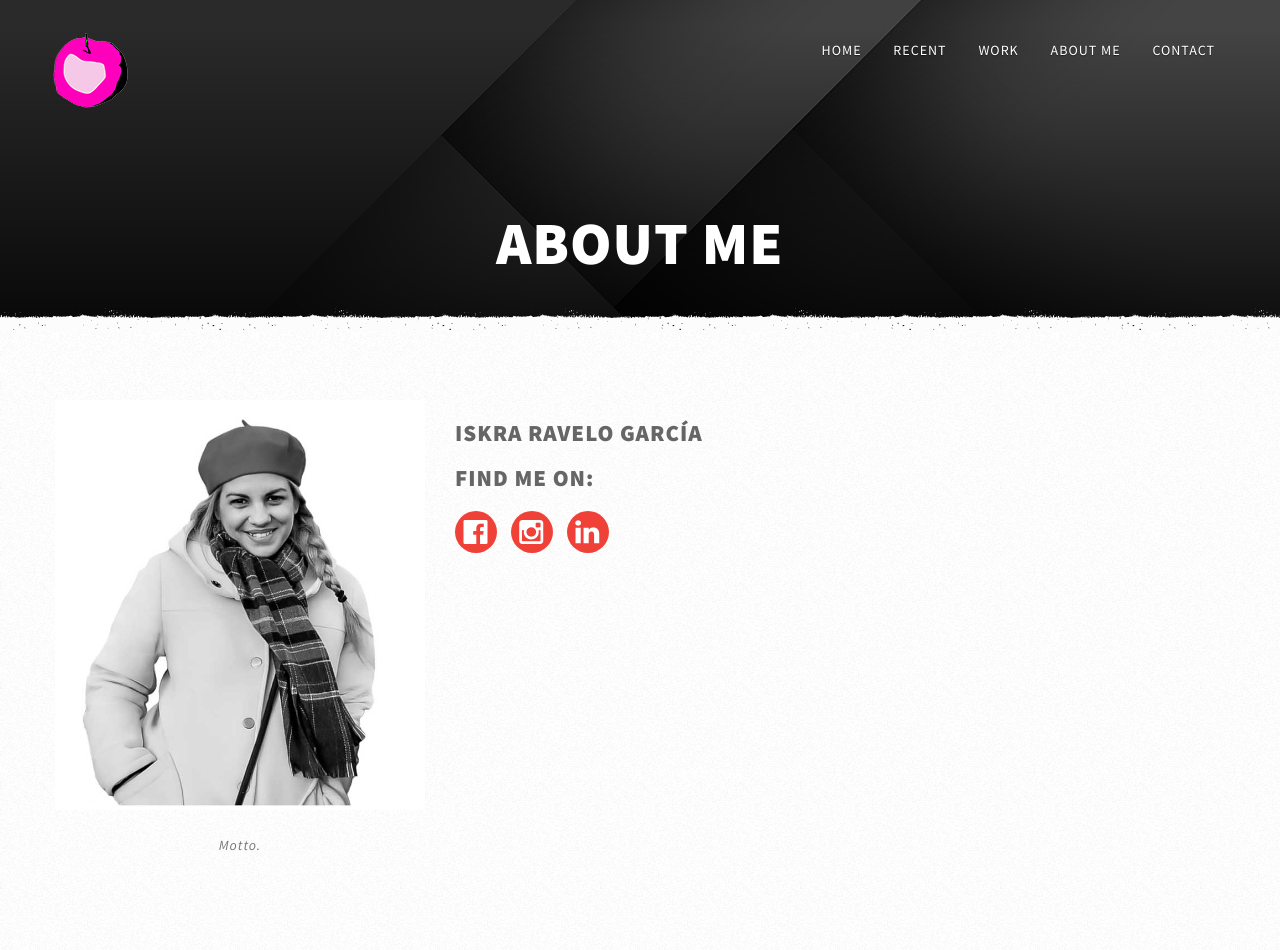
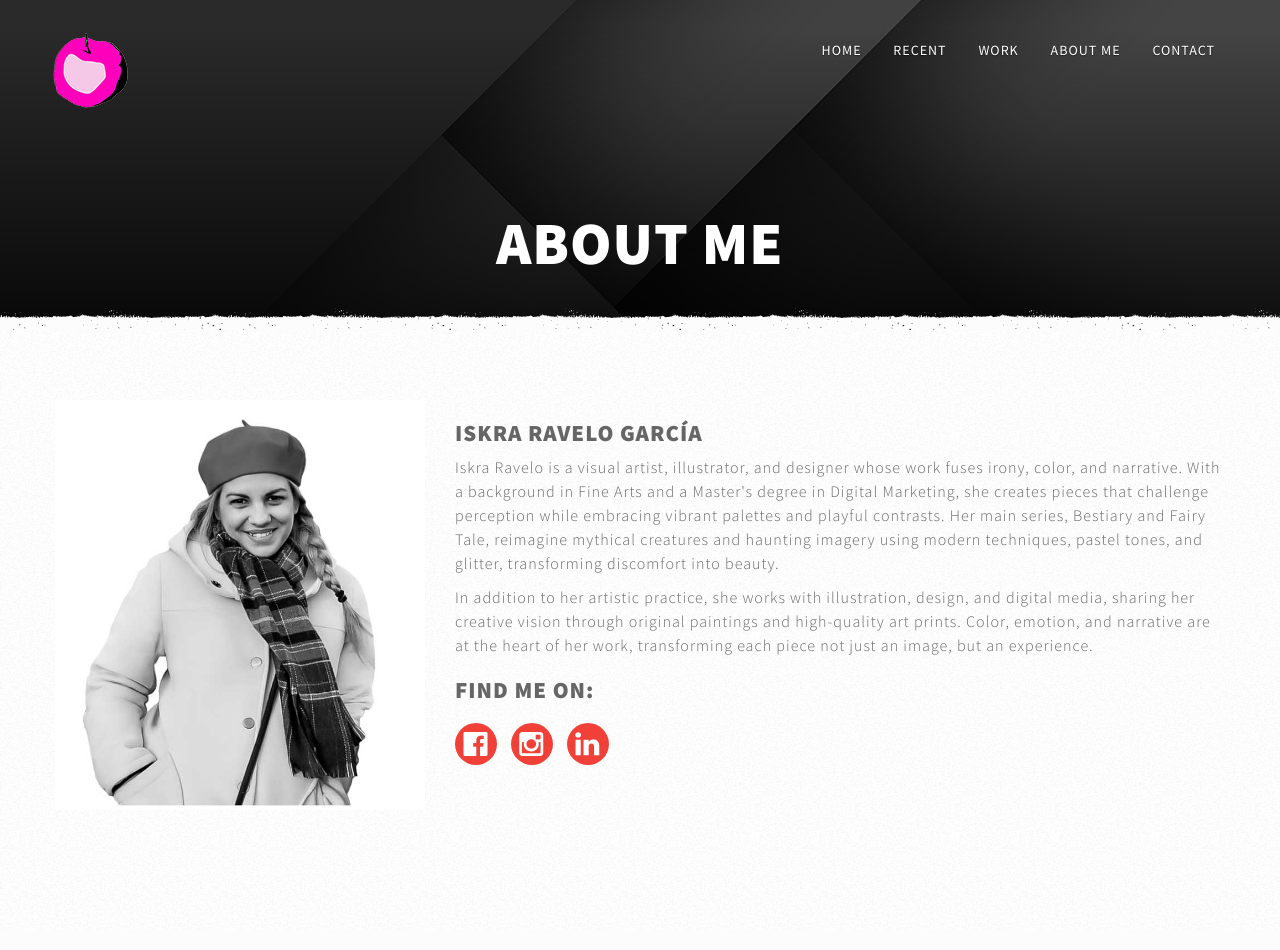
Before and after one commit to beovideskevin/TheArtGalleryDesign, a Django app: page /about in a window 1280 px wide. After the commit the page ends 806 px from the top, so only its background shows below. Run offline with Django 5.2, Linux system fonts and the light colour scheme; some libraries are stand-ins or nearby versions.

Commit message:
contact form and about

```diff
--- a/www/templates/about.html
+++ b/www/templates/about.html
@@ -7,6 +7,7 @@
 
 {% block header %}
 <link rel="canonical" content="https://www.theartgallerydesign.com/about" />
+<meta name="keywords" content="{{ keywords }}" />
 {% endblock %}
 
 {% block menu %}
@@ -18,24 +19,15 @@
     <div class="row">
         <div class="col-md4 col-sm-4 col-xs-12">
             <img src="{% static '/assets/images/portrait.jpg' %}" alt="Self portrait. I don't know what I am, I just go about it." />
-            <span class="caption text-muted">Motto.</span>
+            <span class="caption text-muted"></span>
         </div>
         <div class="col-md8 col-sm-8 col-xs-12 nicelinks">
             <h3>Iskra Ravelo García</h3>
             <p>
-
+                Iskra Ravelo is a visual artist, illustrator, and designer whose work fuses irony, color, and narrative. With a background in Fine Arts and a Master's degree in Digital Marketing, she creates pieces that challenge perception while embracing vibrant palettes and playful contrasts. Her main series, Bestiary and Fairy Tale, reimagine mythical creatures and haunting imagery using modern techniques, pastel tones, and glitter, transforming discomfort into beauty.
             </p>
-            <h3> </h3>
             <p>
-
-            </p>
-            <h3> </h3>
-            <p>
-
-            </p>
-            <h3> </h3>
-            <p>
-
+                In addition to her artistic practice, she works with illustration, design, and digital media, sharing her creative vision through original paintings and high-quality art prints. Color, emotion, and narrative are at the heart of her work, transforming each piece not just an image, but an experience.
             </p>
 
             <!-- Social Icons -->
@@ -61,9 +53,3 @@
 
 </div>
 {% endblock %}
-
-{% block footer %}
-{% include 'partials/footer.html' %}
-{% endblock %}
-
-{% block script %}{% endblock %}
--- a/www/templates/home.html
+++ b/www/templates/home.html
@@ -7,6 +7,7 @@
 
 {% block header %}
 <link rel="canonical" content="https://www.theartgallerydesign.com/" />
+<meta name="keywords" content="{{ keywords }}" />
 {% endblock %}
 
 {% block menu %}
@@ -195,5 +196,3 @@
 {% block footer %}
 {% include 'partials/footer.html' %}
 {% endblock %}
-
-{% block script %}{% endblock %}
--- a/www/templates/partials/meta.html
+++ b/www/templates/partials/meta.html
@@ -7,7 +7,6 @@
 <title>Iskra Ravelo - Contemporary Art and Illustration</title>
 
 <!-- Meta -->
-<meta name="keywords" content="" />
 <meta name="description" content="Contemporary art and illustration with a unique style where color and technique create visual impact; original works that fuse tradition and modernity, conveying authenticity, emotion, and innovation." />
 <meta name="author" content="Iskra Ravelo" />
 
--- a/www/views.py
+++ b/www/views.py
@@ -9,12 +9,15 @@ logger = logging.getLogger(__name__)
 
 # Create your views here.
 def home(request):
-    return render(request, "home.html", {})
+    return render(request, "home.html", {
+        "keywords": "art portfolio, contemporary painting, colorful illustration, fine art prints, modern artist",
+    })
 
 def painting(request):
     category = Category.objects.get(name="painting")
     images = Artwork.objects.filter(category=category).order_by('index')
     return render(request, "gallery.html", {
+        "keywords": "contemporary art, original paintings, abstract painting, colorful artwork",
         "images": images,
         "active": "painting",
     })
@@ -23,6 +26,7 @@ def illustration(request):
     category = Category.objects.get(name="illustration")
     images = Artwork.objects.filter(category=category).order_by('index')
     return render(request, "gallery.html", {
+        "keywords": "illustration portfolio, custom illustration, book illustration, digital illustration",
         "images": images,
         "active": "illustration",
     })
@@ -31,6 +35,7 @@ def design(request):
     category = Category.objects.get(name="design")
     images = Artwork.objects.filter(category=category).order_by('index')
     return render(request, "gallery.html", {
+        "keywords": "graphic design, creative designer, branding and design",
         "images": images,
         "active": "design",
     })
@@ -39,6 +44,7 @@ def photography(request):
     category = Category.objects.get(name="photography")
     images = Artwork.objects.filter(category=category).order_by('index')
     return render(request, "gallery.html", {
+        "keywords": "fine art photography, creative photography, photo art prints",
         "images": images,
         "active": "photography",
     })
@@ -47,6 +53,7 @@ def installation(request):
     category = Category.objects.get(name="installation")
     images = Artwork.objects.filter(category=category).order_by('index')
     return render(request, "gallery.html", {
+        "keywords": "art installations, contemporary installations, site-specific art",
         "images": images,
         "active": "installation",
     })
@@ -55,6 +62,7 @@ def recent(request):
     category = Category.objects.get(name="recent")
     images = Artwork.objects.filter(category=category).order_by('index')
     return render(request, "gallery.html", {
+        "keywords": "new artworks, latest collection, art updates, recent paintings, creative projects",
         "images": images,
         "active": "recent",
     })
@@ -68,12 +76,15 @@ def gallery(request, cat):
 
     images = Artwork.objects.filter(category=category).order_by('index')
     return render(request, "gallery.html", {
+        "keywords": "art portfolio, contemporary painting, colorful illustration, fine art prints, modern artist",
         "images": images,
         "active": "photography",
     })
 
 def about(request):
-    return render(request, "about.html", {})
+    return render(request, "about.html", {
+        "keywords": "artist portfolio, creative visual artist, contemporary artist",
+    })
 
 def contact(request):
     sent = False
@@ -89,6 +100,7 @@ def contact(request):
         if (name == "" or email == "" or is_valid_email(email) is False or message == ""
                 or turnstile_response == '' or nothing != ""):
             return render(request, "contact.html", {
+                "keywords": "art portfolio, contemporary painting, colorful illustration, fine art prints, modern artistt",
                 "error": True,
                 "name": name,
                 "email": email,
@@ -97,6 +109,7 @@ def contact(request):
 
         if validate_turnstile(secret, turnstile_response, remote_ip) is False:
             return render(request, "contact.html", {
+                "keywords": "art portfolio, contemporary painting, colorful illustration, fine art prints, modern artist",
                 "error": True,
                 "name": name,
                 "email": email,
@@ -117,5 +130,6 @@ def contact(request):
         )
 
     return render(request, "contact.html", {
+        "keywords": "art portfolio, contemporary painting, colorful illustration, fine art prints, modern artist",
         "sent": sent
     })
```
Also changed, not shown: www/templates/404.html (+1 -6 lines), www/templates/contact.html (+10 -5 lines), www/templates/gallery.html (+1 -4 lines).
